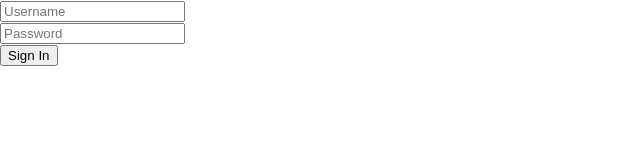
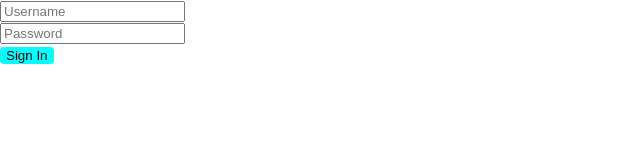
Before and after one commit to phapdinh/manheimlogin, a React (Create React App) app: page /#/login in a window 1280 px wide. Shown: the top 160 px of the page, without its empty margins (0-640 px from the left). Built offline with nearby package versions, Linux system fonts and the light colour scheme.

Commit message:
added some tests

```diff
--- a/src/components/Login/Login.css
+++ b/src/components/Login/Login.css
@@ -2,3 +2,12 @@
     background-color: red;
     color: white;
 }
+
+.button {
+    background-color: aqua;
+    cursor: pointer;
+    margin: auto;
+    border: none;
+    border-radius: 4px;
+    text-align: center;
+}
--- a/src/components/Login/index.js
+++ b/src/components/Login/index.js
@@ -16,13 +16,13 @@ class Login extends React.Component {
     render() {
         const { onSubmit, errorLogin } = this.props;
 
-        return <form>
+        return <form className="form">
             <input type="text" value={this.state.username} placeholder="Username" onChange={this.handleUserName} />
             <br />
             <input type="password" value={this.state.password} placeholder="Password" onChange={this.handlePassword} />
             <br />
             {errorLogin && <div className="alert_error">Login Failure</div>}
-            <button type="button" onClick={() => onSubmit(this.state.username, this.state.password)}>Sign In</button>
+            <button type="button" onClick={() => onSubmit(this.state.username, this.state.password)} className="button">Sign In</button>
         </form>
     }
 }
```
Also changed, not shown: 2 other files (tests, documents, lock files or other folders).
